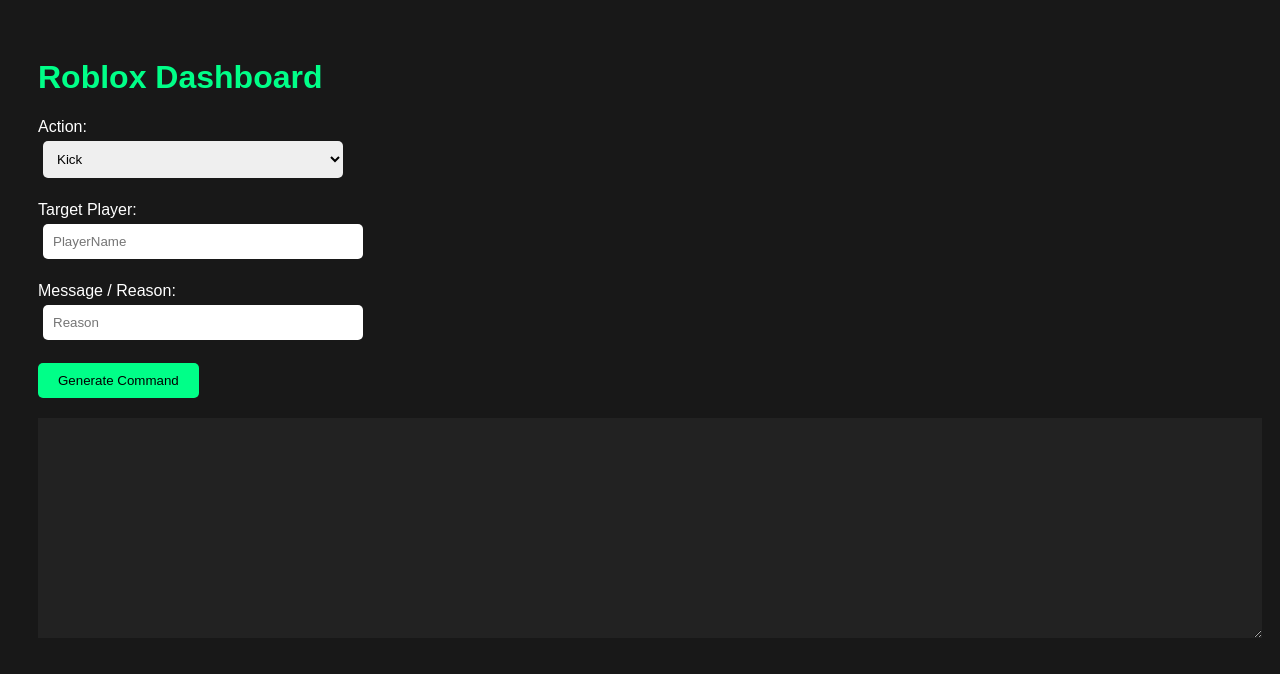
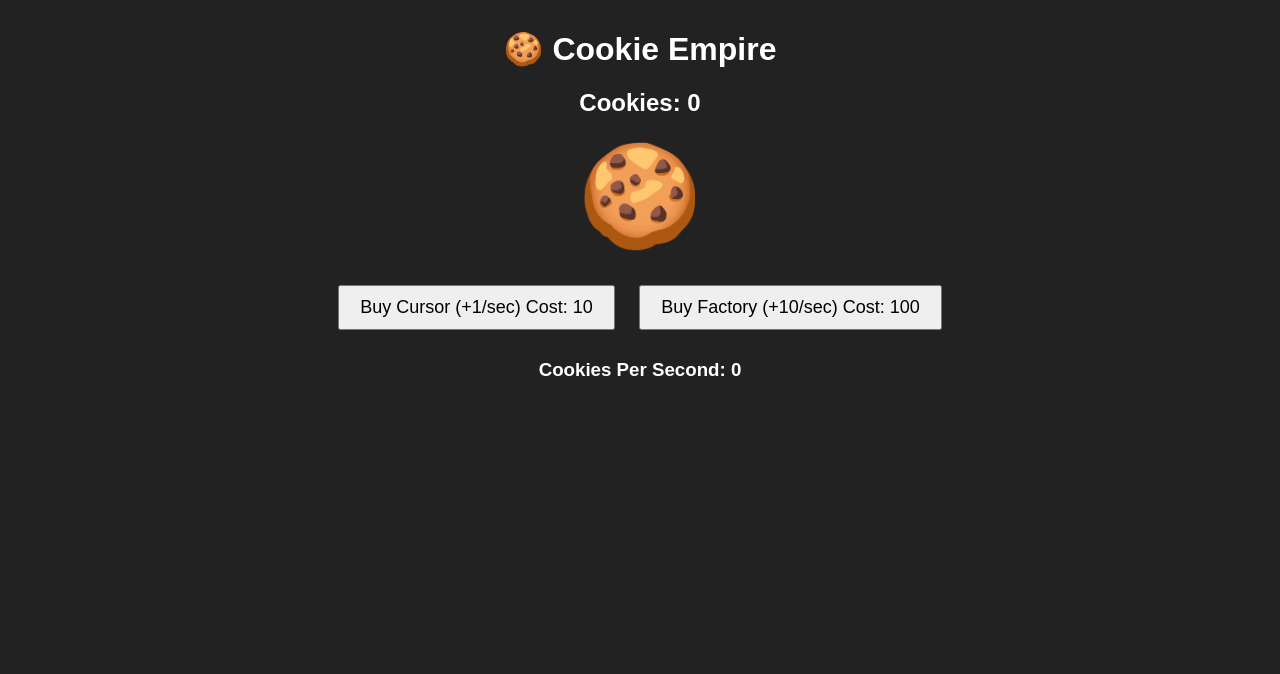
Before and after one commit to vertexproduction/vertexui, a plain HTML site: page index.html in a window 1280 px wide. Drawn offline with Linux system fonts and the light colour scheme.

Commit message:
Update index.html

```diff
--- a/index.html
+++ b/index.html
@@ -1,87 +1,115 @@
 <!DOCTYPE html>
 <html>
 <head>
-    <title>Roblox Control Panel</title>
+    <title>Cookie Empire</title>
     <style>
         body {
             font-family: Arial, sans-serif;
-            background: #181818;
+            text-align: center;
+            background: #222;
             color: white;
-            padding: 30px;
         }
 
         h1 {
-            color: #00ff88;
+            margin-top: 30px;
         }
 
-        input, select {
-            width: 300px;
-            padding: 10px;
-            margin: 5px;
-            border: none;
-            border-radius: 5px;
+        #cookie {
+            font-size: 100px;
+            cursor: pointer;
+            user-select: none;
+            transition: transform 0.1s;
+        }
+
+        #cookie:active {
+            transform: scale(0.9);
         }
 
         button {
             padding: 10px 20px;
-            background: #00ff88;
-            border: none;
-            border-radius: 5px;
+            margin: 10px;
+            font-size: 18px;
             cursor: pointer;
         }
 
-        textarea {
-            width: 100%;
-            height: 200px;
+        .panel {
             margin-top: 20px;
-            background: #222;
-            color: white;
-            border: none;
-            padding: 10px;
         }
     </style>
 </head>
 <body>
 
-    <h1>Roblox Dashboard</h1>
+<h1>🍪 Cookie Empire</h1>
 
-    <label>Action:</label><br>
-    <select id="action">
-        <option value="kick">Kick</option>
-        <option value="ban">Ban</option>
-        <option value="announce">Announce</option>
-        <option value="shutdown">Shutdown</option>
-    </select>
+<h2>Cookies: <span id="cookies">0</span></h2>
 
-    <br><br>
+<div id="cookie">🍪</div>
 
-    <label>Target Player:</label><br>
-    <input id="target" placeholder="PlayerName">
+<div class="panel">
+    <button onclick="buyCursor()">
+        Buy Cursor (+1/sec) Cost: <span id="cursorCost">10</span>
+    </button>
 
-    <br><br>
+    <button onclick="buyFactory()">
+        Buy Factory (+10/sec) Cost: <span id="factoryCost">100</span>
+    </button>
+</div>
 
-    <label>Message / Reason:</label><br>
-    <input id="message" placeholder="Reason">
+<h3>Cookies Per Second: <span id="cps">0</span></h3>
 
-    <br><br>
+<script>
+let cookies = 0;
 
-    <button onclick="generate()">Generate Command</button>
+let cursors = 0;
+let factories = 0;
 
-    <textarea id="output" readonly></textarea>
+let cursorCost = 10;
+let factoryCost = 100;
 
-    <script>
-        function generate() {
-            const command = {
-                action: document.getElementById("action").value,
-                target: document.getElementById("target").value,
-                message: document.getElementById("message").value,
-                timestamp: Date.now()
-            };
+function updateUI() {
+    document.getElementById("cookies").textContent = Math.floor(cookies);
+    document.getElementById("cursorCost").textContent = cursorCost;
+    document.getElementById("factoryCost").textContent = factoryCost;
+    document.getElementById("cps").textContent =
+        cursors + (factories * 10);
+}
 
-            document.getElementById("output").value =
-                JSON.stringify(command, null, 4);
-        }
-    </script>
+document.getElementById("cookie").onclick = function() {
+    cookies++;
+    updateUI();
+};
+
+function buyCursor() {
+    if (cookies >= cursorCost) {
+        cookies -= cursorCost;
+        cursors++;
+
+        cursorCost = Math.floor(cursorCost * 1.2);
+
+        updateUI();
+    }
+}
+
+function buyFactory() {
+    if (cookies >= factoryCost) {
+        cookies -= factoryCost;
+        factories++;
+
+        factoryCost = Math.floor(factoryCost * 1.4);
+
+        updateUI();
+    }
+}
+
+setInterval(() => {
+    cookies += cursors;
+    cookies += factories * 10;
+
+    updateUI();
+}, 1000);
+
+updateUI();
+</script>
 
 </body>
 </html>
```
